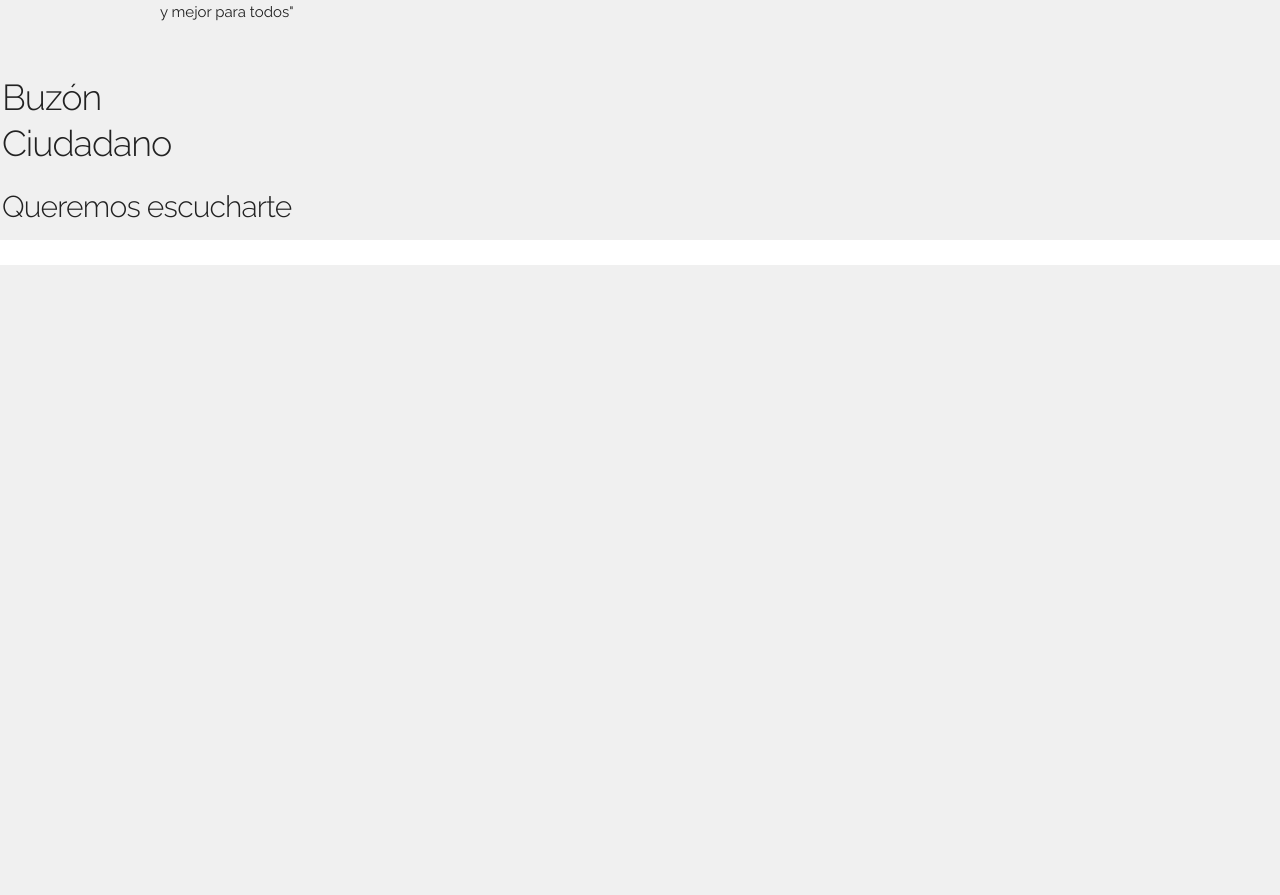
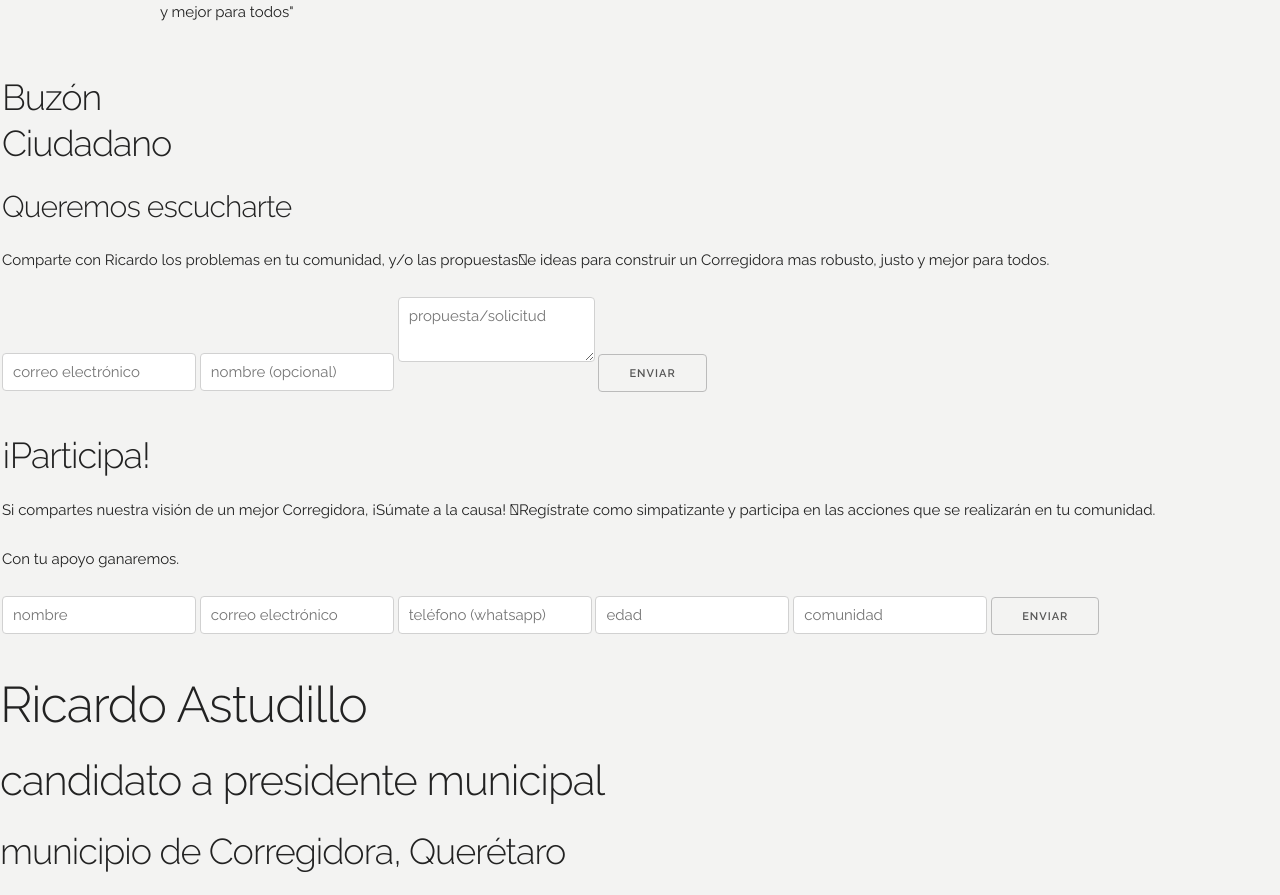
Before and after one commit to wm4agency/ricardoastudillo, a PHP site: page /index_deprecated.html in a window 1280 px wide. Shown: the part 560-1455 px from the top of the page. Before the commit the page ends 825 px from the top, so only its background shows below. Run offline with PHP 8.4, Linux system fonts and the light colour scheme.

Commit message:
scrolling
- content scrollable overflow
- scrollbar basic styling

```diff
--- a/css/base.css
+++ b/css/base.css
@@ -971,12 +971,12 @@ aside#slidding_menu, div#panel {
   left: 0; }
   aside#slidding_menu::-webkit-scrollbar, div#panel::-webkit-scrollbar {
     width: 5px;
-    background-color: #1e1e1e; }
+    background-color: transparent; }
   aside#slidding_menu::-webkit-scrollbar-track, div#panel::-webkit-scrollbar-track {
     -webkit-box-shadow: none;
-    background-color: #1e1e1e; }
+    background-color: transparent; }
   aside#slidding_menu::-webkit-scrollbar-thumb, div#panel::-webkit-scrollbar-thumb {
-    background-color: #1e1e1e;
+    background-color: #3e3e3e;
     border: none; }
 
 aside#slidding_menu {
@@ -1003,18 +1003,18 @@ aside#slidding_menu {
       text-transform: uppercase;
       font-weight: 100; }
       aside#slidding_menu nav ul.unidades li:hover, aside#slidding_menu nav ul.unidades li:active {
-        color: #1e1e1e; }
+        color: #3e3e3e; }
     aside#slidding_menu nav ul.sociales li {
       display: inline-block; }
       aside#slidding_menu nav ul.sociales li .fa {
         font-size: 1.5em;
         padding: 10px;
-        color: #1e1e1e; }
+        color: #3e3e3e; }
         aside#slidding_menu nav ul.sociales li .fa:hover, aside#slidding_menu nav ul.sociales li .fa:active {
-          color: #f0f0f0; }
+          color: #f3f3f2; }
 
 div#panel {
-  background-color: #f0f0f0;
+  background-color: #f3f3f2;
   overflow-x: hidden;
   overflow-y: scroll;
   position: absolute;
@@ -1029,6 +1029,9 @@ div#panel {
     -ms-transform: translateX(100%);
     transform: translatex(100%); }
 
+body {
+  overflow-y: scroll; }
+
 button.hamburger {
   position: absolute;
   top: 1em;
@@ -1036,7 +1039,8 @@ button.hamburger {
   z-index: 999;
   display: block;
   -ms-touch-action: none;
-  touch-action: none; }
+  touch-action: none;
+  color: #3e3e3e; }
   button.hamburger:hover {
     -webkit-animation: bounce 1s ease 0.2s 1 both;
     -moz-animation: bounce 1s ease 0.2s 1 both;
@@ -1081,16 +1085,6 @@ button.hamburger {
   60% {
     -webkit-transform: translateY(-15px);
     transform: translateY(-15px); } }
-
-aside#slidding_menu, div#panel {
-  position: absolute;
-  height: 100vh !important;
-  height: 100%;
-  width: 100vw;
-  width: 100%;
-  margin: 0;
-  top: 0;
-  overflow: hidden; }
 
 .astudillo {
   position: relative;
--- a/js/scripts.js
+++ b/js/scripts.js
@@ -19,7 +19,8 @@ function mediaQueryBind() {
 }
 
 function delegateEvents(){
-    document.addEventListener('touchstart', function(e) {
+    //port touch events to click events
+    document.addEventListener('touchend', function(e) {
       /* prevent delay and simulated mouse events */
       e.stopPropagation();
       e.preventDefault();
--- a/scss/components/_main_menu.scss
+++ b/scss/components/_main_menu.scss
@@ -7,12 +7,12 @@ aside#slidding_menu, div#panel{
 
   &::-webkit-scrollbar{
       width: 5px;
-      background-color: $dark;
+      background-color: transparent;
   }
 
   &::-webkit-scrollbar-track {
       -webkit-box-shadow: none;
-      background-color: $dark;
+      background-color: transparent;
   }
   &::-webkit-scrollbar-thumb {
       background-color: $dark;
--- a/scss/content/_globals.scss
+++ b/scss/content/_globals.scss
@@ -1,3 +1,7 @@
+body{
+  overflow-y: scroll;
+}
+
 button.hamburger{
   position: absolute;
   top:1em;
@@ -5,21 +9,10 @@ button.hamburger{
   z-index: 999;
   display: block;
   touch-action: none;
+  color: $dark;
 
   &:hover{@include bounce();}
 }
-
-aside#slidding_menu, div#panel{
-  position: absolute;
-  height: 100vh!important;
-  height: 100%;
-  width: 100vw;
-  width: 100%;
-  margin: 0;
-  top: 0;
-  overflow: hidden;
-}
-
 
 .astudillo{
   @include img_sprite();
--- a/scss/core/_variables.scss
+++ b/scss/core/_variables.scss
@@ -5,8 +5,8 @@ $a_fiuscia : #b90066;
 $a_teal : #00a49a;
 $a_grey : #8c9086;
 $action-color: $a_green;
-$dark : #1e1e1e;
-$w: #f0f0f0;
+$dark : #3e3e3e;
+$w: #f3f3f2;
 
 @mixin img_sprite(){
   position: relative;
```
Also changed, not shown: 1 other file.
